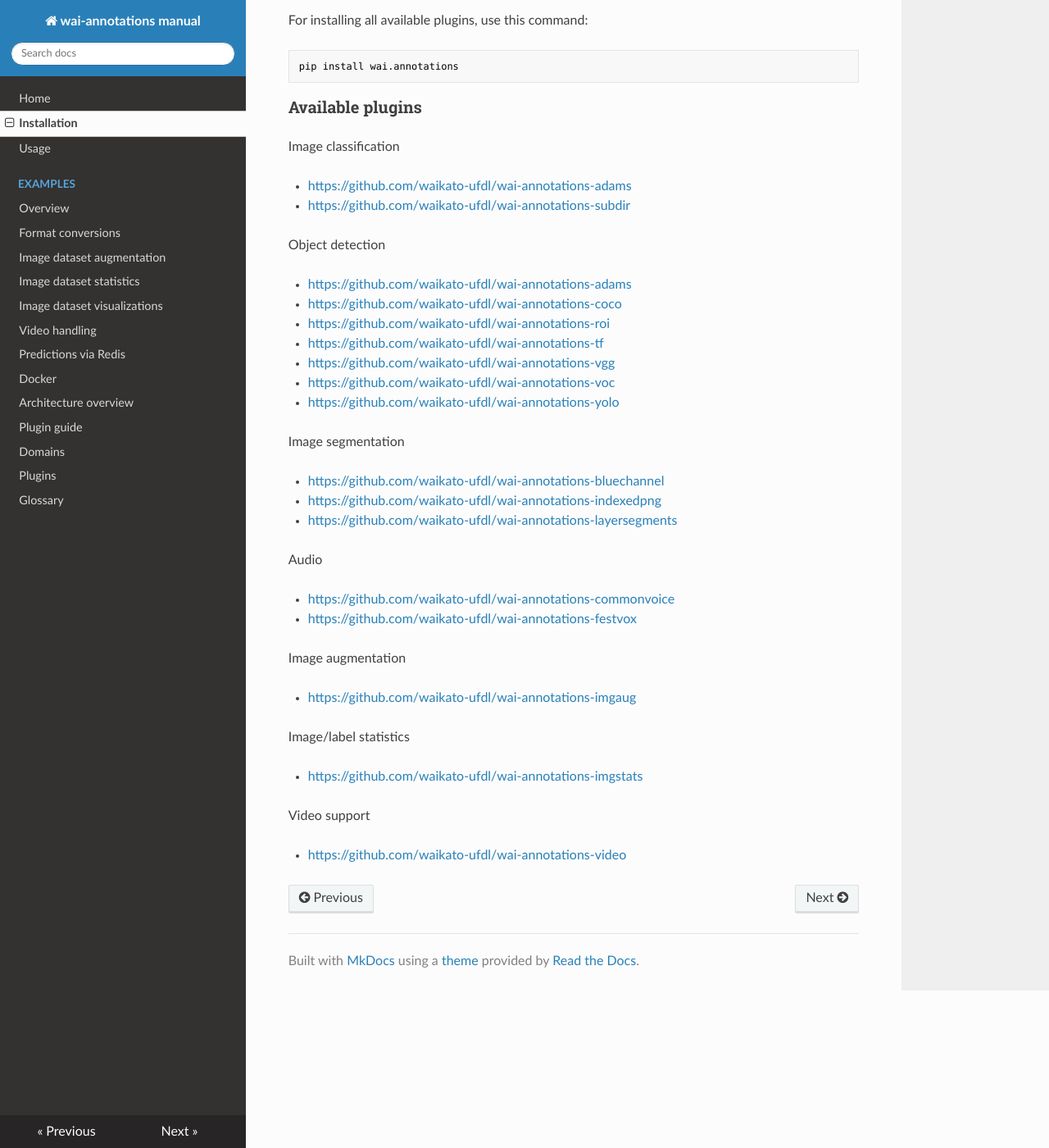
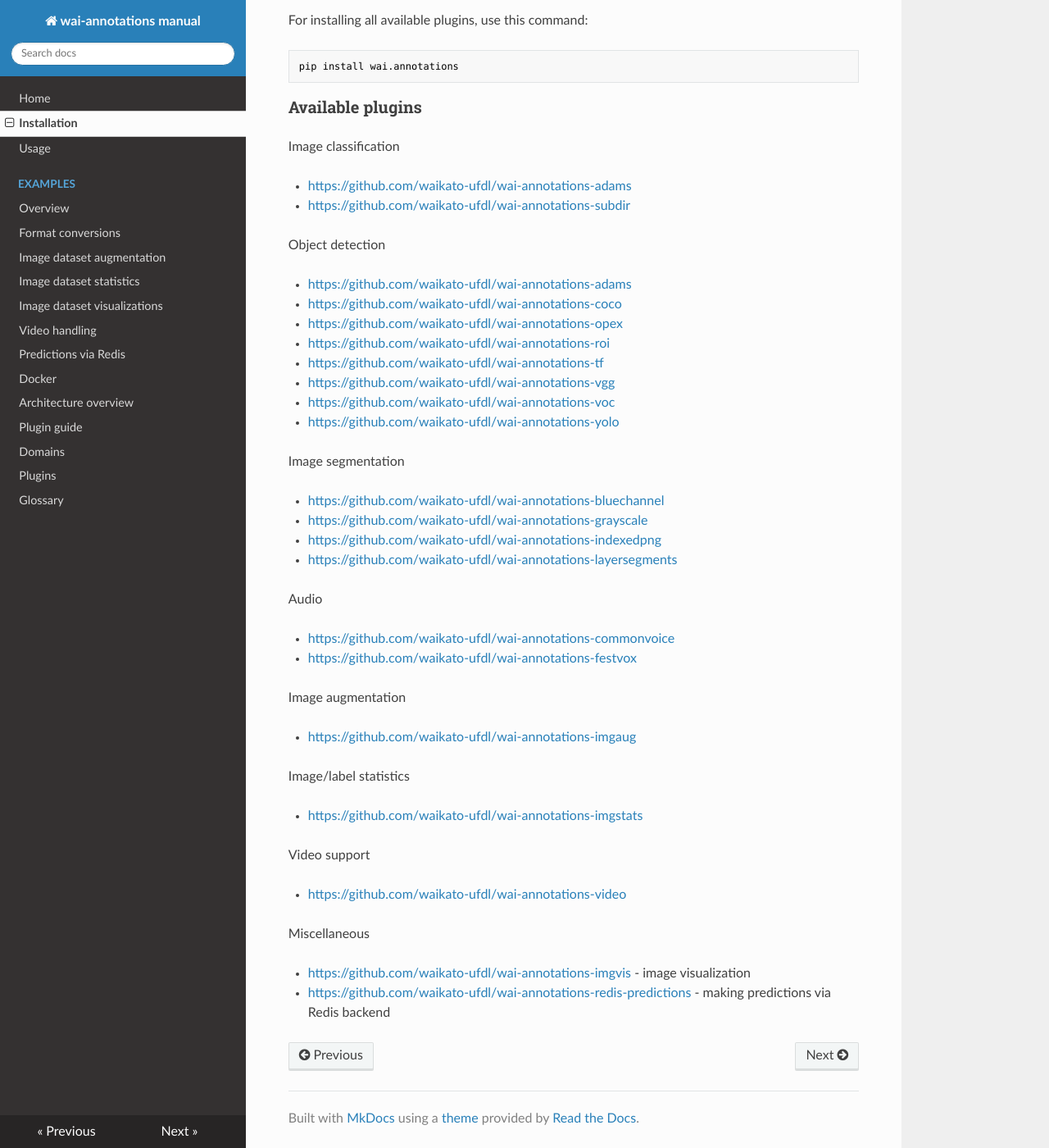
Before and after one commit to waikato-ufdl/wai-annotations-manual, an MkDocs documentation site: the page built from docs/install.md, in a window 1280 px wide and 1400 px high, scrolled down 337 px. Shown: the whole window at 82% size. Built offline with MkDocs 1.6.1, drawn with Linux system fonts in a browser that asks for light colours; nearby versions of some CDN libraries.

Commit message:
added missing plugins

```diff
--- a/docs/install.md
+++ b/docs/install.md
@@ -26,6 +26,7 @@ Object detection
 
   * [https://github.com/waikato-ufdl/wai-annotations-adams](https://github.com/waikato-ufdl/wai-annotations-adams)
   * [https://github.com/waikato-ufdl/wai-annotations-coco](https://github.com/waikato-ufdl/wai-annotations-coco)
+  * [https://github.com/waikato-ufdl/wai-annotations-opex](https://github.com/waikato-ufdl/wai-annotations-opex)
   * [https://github.com/waikato-ufdl/wai-annotations-roi](https://github.com/waikato-ufdl/wai-annotations-roi)
   * [https://github.com/waikato-ufdl/wai-annotations-tf](https://github.com/waikato-ufdl/wai-annotations-tf)
   * [https://github.com/waikato-ufdl/wai-annotations-vgg](https://github.com/waikato-ufdl/wai-annotations-vgg)
@@ -35,6 +36,7 @@ Object detection
 Image segmentation
 
   * [https://github.com/waikato-ufdl/wai-annotations-bluechannel](https://github.com/waikato-ufdl/wai-annotations-bluechannel)
+  * [https://github.com/waikato-ufdl/wai-annotations-grayscale](https://github.com/waikato-ufdl/wai-annotations-grayscale)
   * [https://github.com/waikato-ufdl/wai-annotations-indexedpng](https://github.com/waikato-ufdl/wai-annotations-indexedpng)
   * [https://github.com/waikato-ufdl/wai-annotations-layersegments](https://github.com/waikato-ufdl/wai-annotations-layersegments)
 
@@ -54,3 +56,8 @@ Image/label statistics
 Video support
 
   * [https://github.com/waikato-ufdl/wai-annotations-video](https://github.com/waikato-ufdl/wai-annotations-video)
+
+Miscellaneous
+
+  * [https://github.com/waikato-ufdl/wai-annotations-imgvis](https://github.com/waikato-ufdl/wai-annotations-imgvis) - image visualization
+  * [https://github.com/waikato-ufdl/wai-annotations-redis-predictions](https://github.com/waikato-ufdl/wai-annotations-redis-predictions) - making predictions via Redis backend
```
